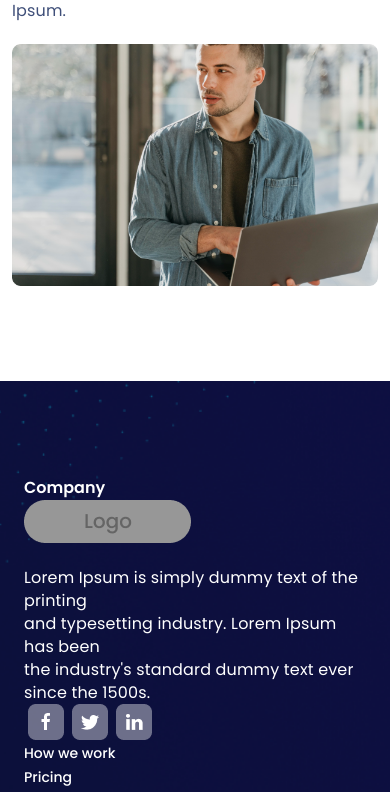
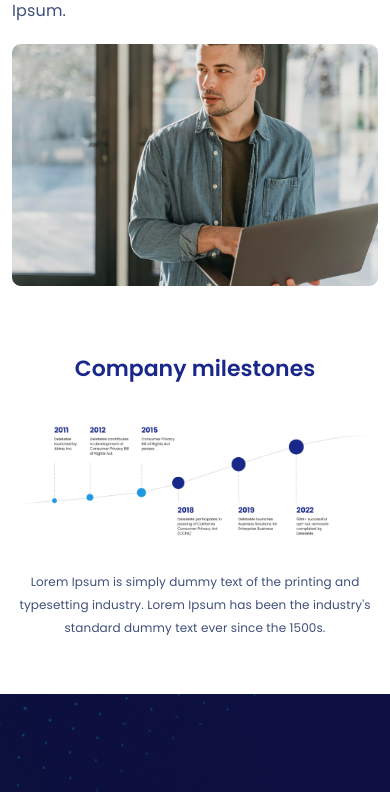
Before and after one commit to HenrikHovhannisyan/delete-me, a React (Create React App) app: page /about-us in a window 390 px wide. Shown: the part 1565-2357 px from the top of the page. Built offline with nearby package versions, Linux system fonts and the light colour scheme.

Commit message:
Added CompanyMilestones

```diff
--- a/src/pages/aboutUs/AboutUs.jsx
+++ b/src/pages/aboutUs/AboutUs.jsx
@@ -4,6 +4,7 @@ import Box from "../../components/box/Box";
 import Privacy from "./Privacy";
 import Footer from "../../components/footer/Footer";
 import Info from "./Info";
+import CompanyMilestones from "./CompanyMilestones";
 
 const AboutUs = () => {
     const component = () => <Privacy/>;
@@ -12,6 +13,7 @@ const AboutUs = () => {
             <PageHeader title={'About us'}/>
             <Box content={component}/>
             <Info/>
+            <CompanyMilestones/>
             <Footer/>
         </>
     );
--- /dev/null
+++ b/src/pages/aboutUs/CompanyMilestones.jsx
@@ -0,0 +1,23 @@
+import React, {memo} from "react";
+import Styles from "./aboutUs.module.css";
+import Image from "react-bootstrap/Image";
+import IMAGE from "../../assets/img/company-milestones.png";
+import Container from "react-bootstrap/Container";
+
+const CompanyMilestones = () => {
+    return(
+        <section id={Styles.companyMilestones}>
+            <Container>
+                <h2>Company milestones</h2>
+                <Image src={IMAGE} fluid/>
+                <p>
+                    Lorem Ipsum is simply dummy text of the printing and <br/>
+                    typesetting industry. Lorem Ipsum has been the industry's <br/>
+                    standard dummy text ever since the 1500s.
+                </p>
+            </Container>
+        </section>
+    );
+};
+
+export default memo(CompanyMilestones);
--- a/src/pages/aboutUs/aboutUs.module.css
+++ b/src/pages/aboutUs/aboutUs.module.css
@@ -59,8 +59,49 @@
     margin-bottom: 22px;
 }
 
+#companyMilestones {
+    margin-bottom: 120px;
+}
+
+#companyMilestones h2 {
+    font-family: Poppins;
+    font-size: 42px;
+    font-weight: 600;
+    line-height: 55px;
+    letter-spacing: 0;
+    text-align: center;
+    color: #19288A;
+    margin-bottom: 40px;
+}
+
+#companyMilestones p {
+    font-family: Poppins;
+    font-size: 16px;
+    font-weight: 400;
+    line-height: 23px;
+    letter-spacing: 0.01em;
+    text-align: center;
+    color: #0F2358CC;
+    margin-top: 60px;
+}
+
 @media screen and (max-width: 992px) {
     .about_banner_container {
         padding: 20px 30px;
     }
+
+    #info,
+    #companyMilestones {
+        margin-bottom: 55px;
+    }
+
+    #companyMilestones h2 {
+        font-size: 22px;
+        margin-bottom: 20px;
+    }
+
+    #companyMilestones p {
+        font-size: 12px;
+        margin-top: 30px;
+    }
 }
```
Also changed, not shown: src/assets/img/company-milestones.png (added).
